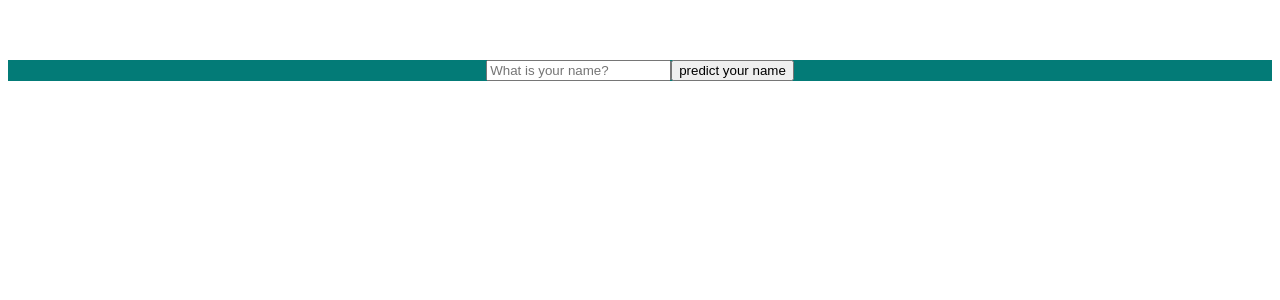
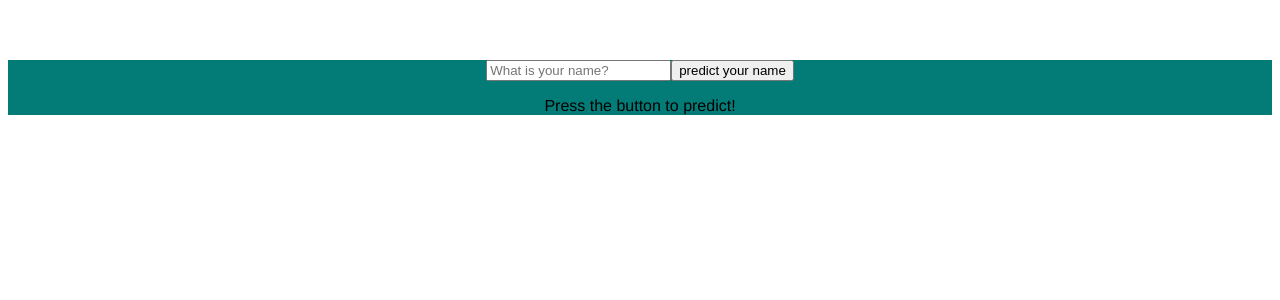
Before and after one commit to AbbMyBjo/agePredicter, a Vue app in the folder website/: page / in a window 1280 px wide. Shown: the top 300 px of the page. Built offline with nearby package versions, Linux system fonts and the light colour scheme.

Commit message:
Update App.vue

```diff
--- a/website/src/App.vue
+++ b/website/src/App.vue
@@ -3,6 +3,9 @@
     <input :value="this.name" @input="event => this.name = event.target.value" placeholder="What is your name?">
     <button @click="getData()"> predict your name </button>
     <div id="result">
+      <p>
+        {{ resultText(click) }}
+      </p>
       <!-- <p> Your age is {{ age }}</p>
       <p> You are most likely a {{ gender }} </p>
       <p> Your country ID is {{ nationality }} with a probablitiy of {{ natProbability }}% </p>
@@ -17,6 +20,8 @@ import Vue from 'vue'
 
 Vue.prototype.$http = axios
 
+// var click = false
+var rText = ''
 var linkName = ''
 var ageLink = 'https://api.agify.io/?name='
 var natLink = 'https://api.nationalize.io/?name='
@@ -24,7 +29,8 @@ var genLink = 'https://api.genderize.io/?name='
 
 export default {
   data: () => ({
-    buttonText: '',
+    rText: '',
+    click: false,
     name: '',
     age: '0',
     count: '0',
@@ -42,6 +48,7 @@ export default {
 
   methods: {
     async getData () {
+      this.click = true;
       try {
         linkName = this.name
         let ageResponse = await this.$http.get(
@@ -65,12 +72,12 @@ export default {
           this.gender = 'man'
         }
 
-        if(this.gender && this.age && this.count && this.nationality){
-          this.hideDiv(false)
-        }
-        else{
-          this.hideDiv(true)
-        }
+        // if(this.gender && this.age && this.count && this.nationality){
+        //   this.hideDiv(false)
+        // }
+        // else{
+        //   this.hideDiv(true)
+        // }
 
         return ageResponse, natResponse, genResponse
 
@@ -78,10 +85,14 @@ export default {
         console.log(error)
       }
     },
-    resultText (type){
-      if (!input){
-        text = 'Your age is' + this.age + 'You are most likely a' + this.gender + 'Your country ID is' + this.nationality + 'with a probablitiy of' + this.natProbability + 'Your' + this.name + 'army would contain' + this.count + 'soldiers'
-      } //visa texten när input är 0 och annars visa ngot fint!!!!!
+    resultText (click){
+      if (click){
+        rText = 'Your age is ' + this.age + ' You are most likely a ' + this.gender + ' Your country ID is: ' + this.nationality + ' with a probablitiy of: ' + this.natProbability + ' Your ' + this.name + ' army would contain ' + this.count + ' soldiers.'
+      }
+      else if (this.name <= 0){
+        rText = 'Press the button to predict!'
+      }
+      return rText
     }
     // hideDiv (show) {
     //   if (show){
```
